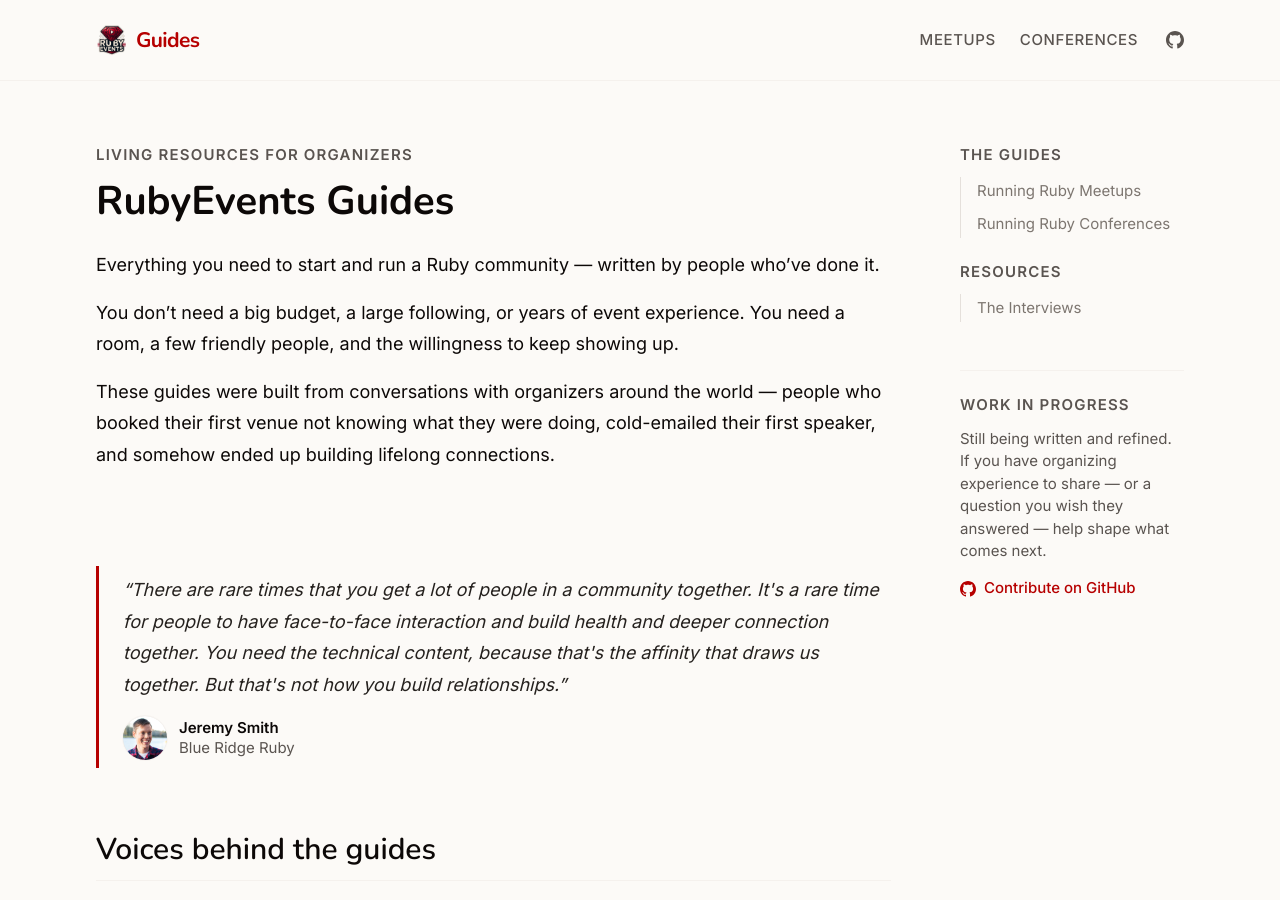
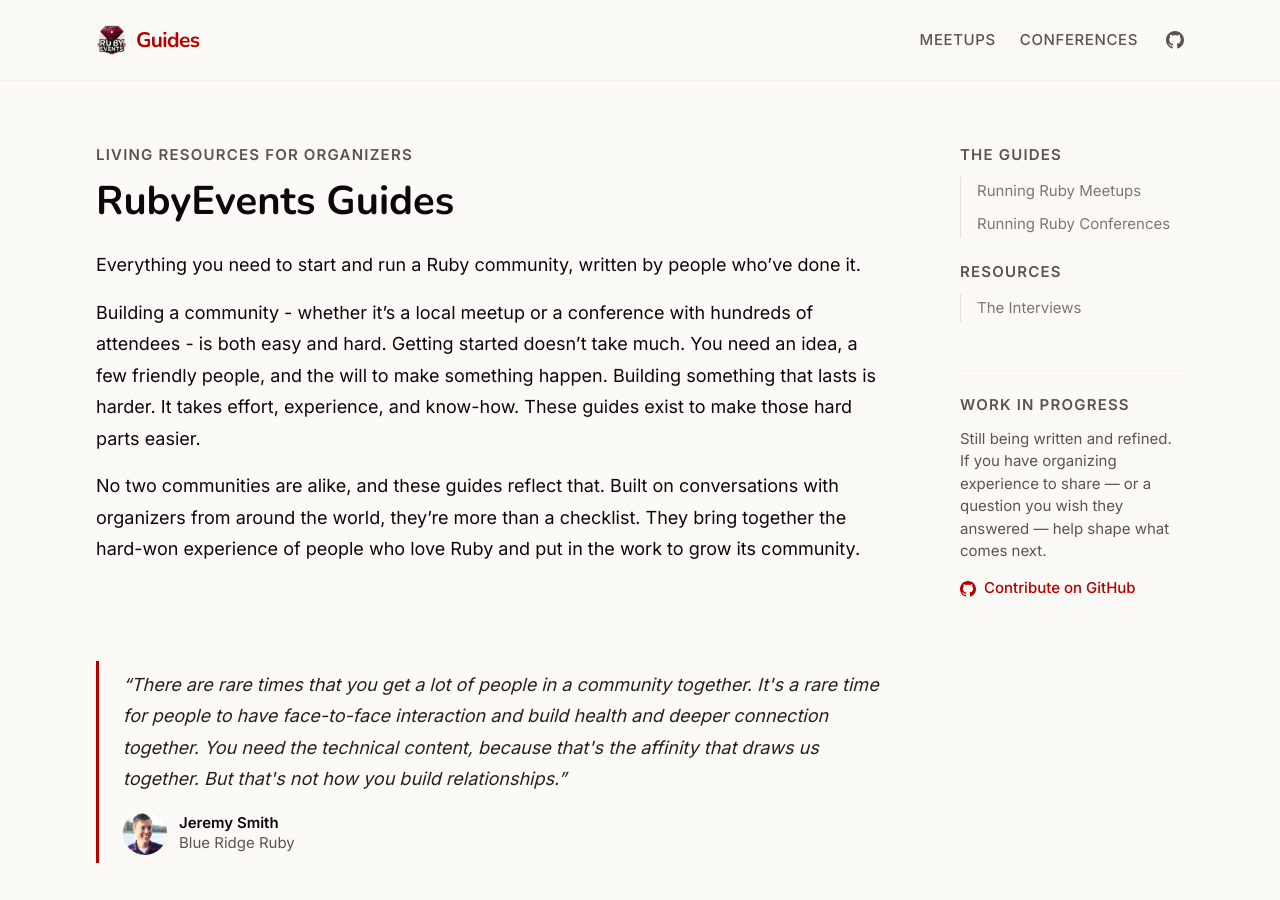
Before and after one commit to rubyevents/guides, a Jekyll site: the page built from index.md, in a window 1280 px wide and 900 px high. Built offline with Jekyll 4.4.1, drawn with Linux system fonts in a browser that asks for light colours.

Commit message:
Reword intros

```diff
--- a/index.md
+++ b/index.md
@@ -10,11 +10,11 @@
 
 # RubyEvents Guides
 
-Everything you need to start and run a Ruby community — written by people who've done it.
+Everything you need to start and run a Ruby community, written by people who’ve done it.
 
-You don't need a big budget, a large following, or years of event experience. You need a room, a few friendly people, and the willingness to keep showing up.
+Building a community - whether it’s a local meetup or a conference with hundreds of attendees - is both easy and hard. Getting started doesn’t take much. You need an idea, a few friendly people, and the will to make something happen. Building something that lasts is harder. It takes effort, experience, and know-how. These guides exist to make those hard parts easier.
 
-These guides were built from conversations with organizers around the world — people who booked their first venue not knowing what they were doing, cold-emailed their first speaker, and somehow ended up building lifelong connections.
+No two communities are alike, and these guides reflect that. Built on conversations with organizers from around the world, they’re more than a checklist. They bring together the hard-won experience of people who love Ruby and put in the work to grow its community.
 
 </div>
 
```
Also changed, not shown: meetups/index.md (+10 -12 lines).
